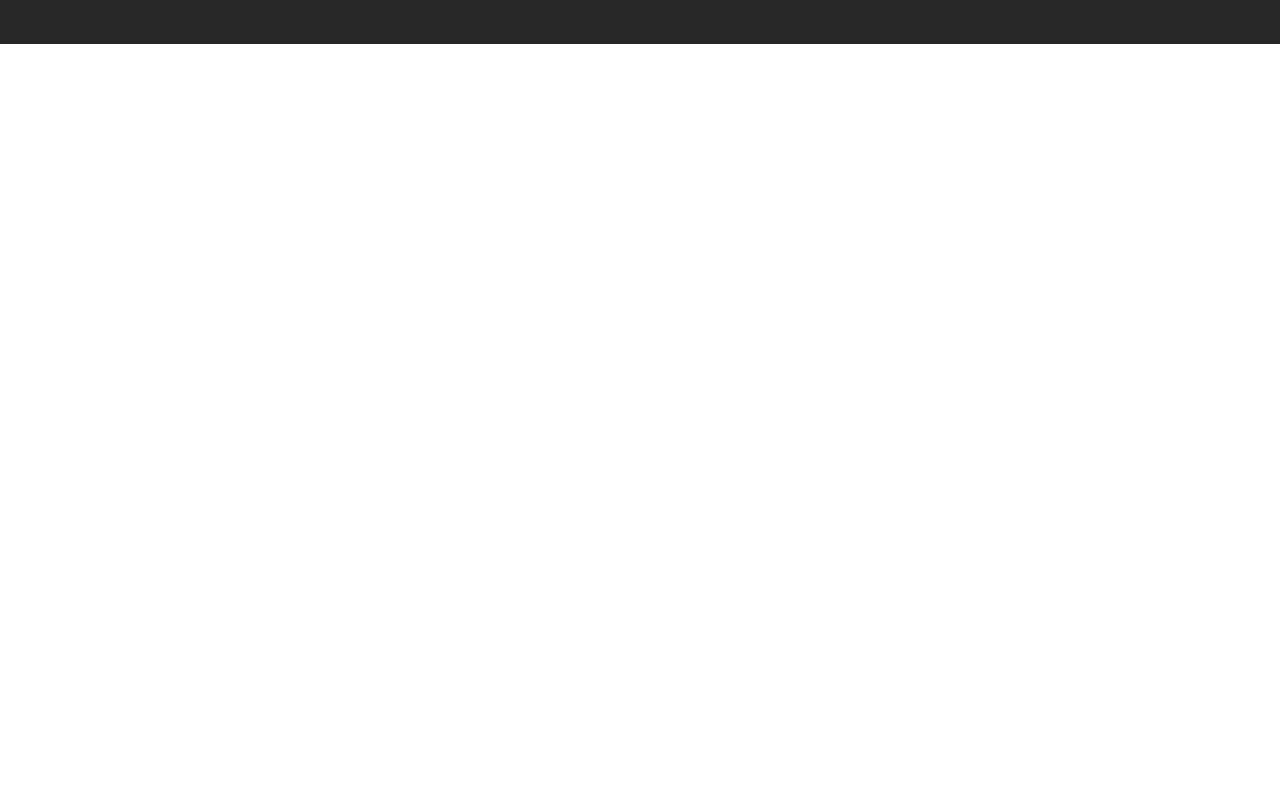
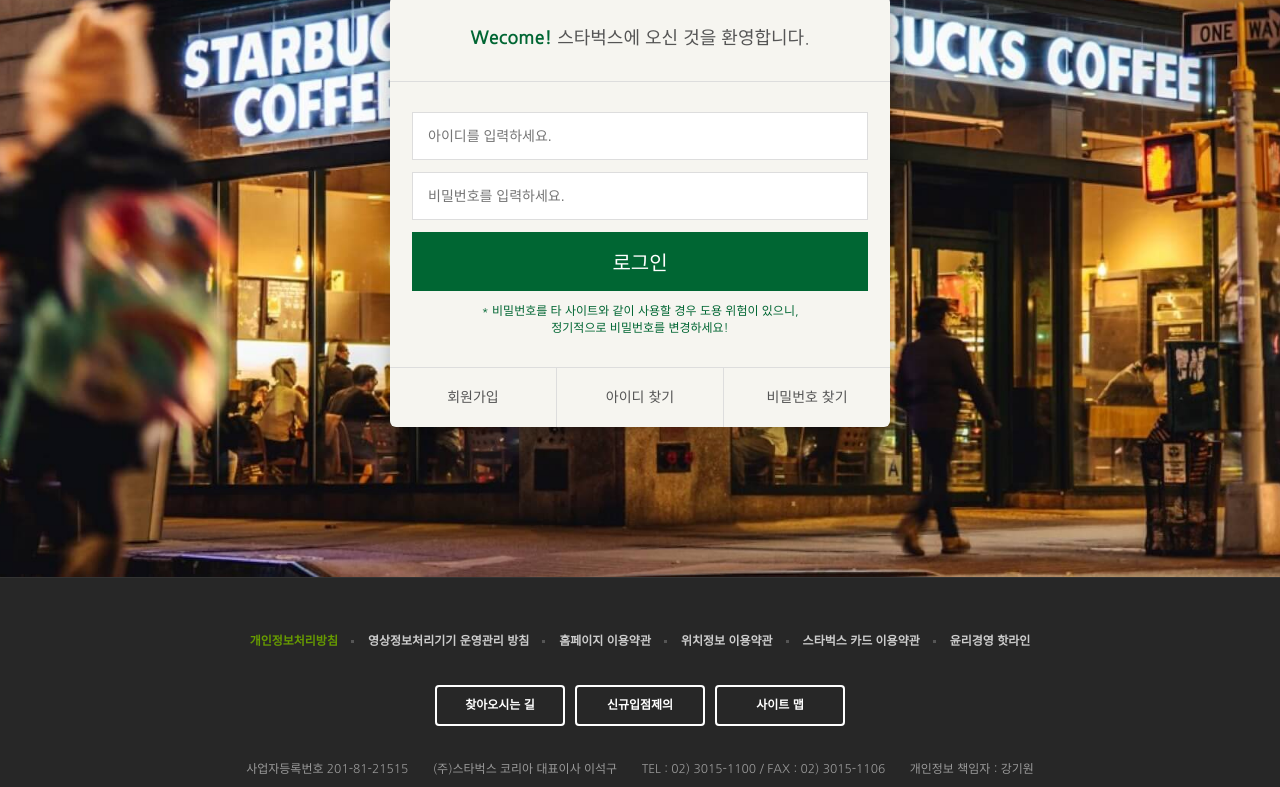
Before and after one commit to jinwoo1159/Starbucks-Website-Clone, a plain HTML site: page signin/index.html in a window 1280 px wide. Shown: the part 290-1077 px from the top of the page. Before the commit the page ends 800 px from the top, so only its background shows below. Drawn offline with nearby package versions, Linux system fonts and the light colour scheme.

Commit message:
로그인 페이지 완성

```diff
--- /dev/null
+++ b/css/signin.css
@@ -0,0 +1,80 @@
+.signin {
+  margin-top: 120px;
+  padding: 100px 0 150px;
+  background-image: url("../images/signin_bg.jpg");
+  background-repeat: no-repeat; /* 배경 이미지 반복 없음 */
+  background-position: center; /* 배경 이미지 위치 중앙 */
+  background-attachment: fixed; /* 배경 이미지를 고정하고, viewport에 고정합니다 */
+  background-size: cover; /* 배경 이미지 크기를 컨테이너에 맞춤 */
+}
+.signin h1 {
+  color: #fff;
+  font-size: 30px;
+  font-weight: 700;
+  text-align: center;
+  margin-bottom: 24px;
+}
+.signin__card {
+  width: 500px; /* 가로너비가 지정되어있어 가운데 정렬 가능 */
+  margin: 0 auto; /* 위아래 0, 좌우 auto */
+  border-radius: 6px;
+  background-color: #f6f5f0;
+  box-shadow: 2px 2px 20px rgba(0, 0, 0, 0.3);
+  color: #555;
+}
+.signin__card h2 {
+  padding: 30px;
+  font-size: 18px;
+  text-align: center;
+  border-bottom: 1px solid #ddd;
+}
+.signin__card h2 strong {
+  color: #006633;
+  font-weight: 700;
+}
+.signin__card form {
+  padding: 30px 22px;
+}
+.signin__card form input {
+  width: 100%;
+  margin-bottom: 12px;
+  padding: 15px;
+  border: 1px solid #ddd;
+  outline: none;
+  box-sizing: border-box;
+  font-size: 14px;
+}
+/* 속성 선택자 */
+/* type이 submit인 요소를 선택해 스타일을 적용 */
+.signin__card form [type="submit"] {
+  background-color: #006633;
+  border: none;
+  color: #fff;
+  font-size: 20px;
+  cursor: pointer;
+}
+.signin__card form p {
+  font-size: 12px;
+  color: #006633;
+  text-align: center;
+}
+.signin__card .actions {
+  display: flex;
+  border-top: 1px solid #ddd;
+}
+.signin__card .actions a {
+  flex-grow: 1; /* 증가 너비 비율 */
+  flex-basis: 0; /* 기본 너비, 아이템의 초기 크기 */
+  /* a 태그는 가로 너비 1 : 1 : 1 비율로 버튼이 만들어 진다 */
+  text-align: center;
+  padding: 20px;
+  color: #555;
+  font-size: 14px;
+  border-right: 1px solid #ddd;
+}
+.signin__card .actions a:last-child {
+  border-right: none;
+}
+.signin__card .actions a:hover {
+  text-decoration: underline;
+}
--- a/signin/index.html
+++ b/signin/index.html
@@ -37,6 +37,7 @@
 
 
   <link rel="stylesheet" href="../css/common.css">
+  <link rel="stylesheet" href="../css/signin.css">
   <link rel="stylesheet" href="../css/main.css">
 
   <script defer src="../js/common.js"></script>
@@ -393,7 +394,26 @@
   </header>
 
   <section class="signin">
-
+    <h1>로그인</h1>
+    <div class="signin__card">
+      <h2>
+        <strong>Wecome!</strong> 스타벅스에 오신 것을 환영합니다.
+      </h2>
+      <form>
+        <input type="text" placeholder="아이디를 입력하세요." />
+        <input type="password" placeholder="비밀번호를 입력하세요." />
+        <input type="submit" value="로그인" />
+        <p>
+          * 비밀번호를 타 사이트와 같이 사용할 경우 도용 위험이 있으니,<br>
+          정기적으로 비밀번호를 변경하세요!
+        </p>
+      </form>
+      <div class="actions">
+        <a href="javascript:void(0)">회원가입</a>
+        <a href="javascript:void(0)">아이디 찾기</a>
+        <a href="javascript:void(0)">비밀번호 찾기</a>
+      </div>
+    </div>
   </section>
 
   <!-- FOOTER -->
```
